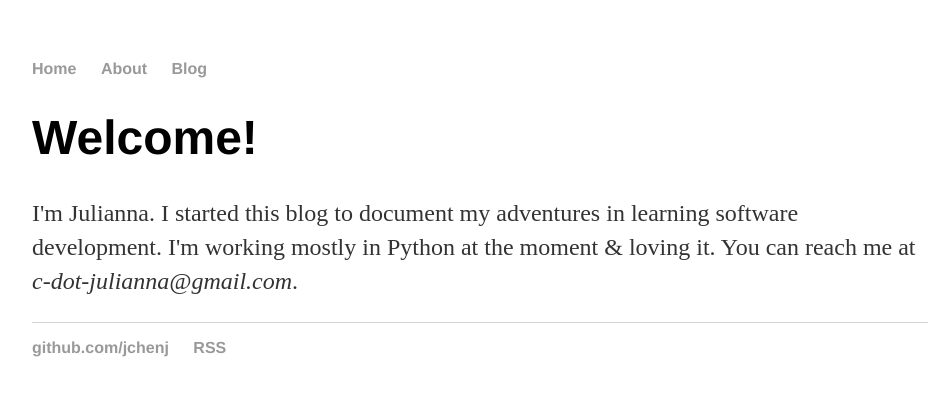
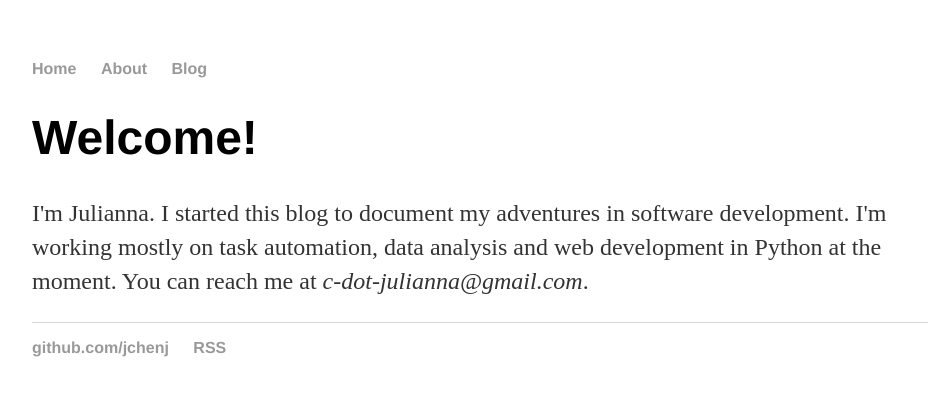
Before and after one commit to jchenj/jchenj.github.io, a Jekyll site: the page built from index.html, in a window 1280 px wide. Shown: the top 396 px of the page, without its empty margins (160-1104 px from the left). Built offline with Jekyll 4.4.1, drawn with Linux system fonts in a browser that asks for light colours.

Commit message:
small tweaks to index, about & two posts

```diff
--- a/about/index.html
+++ b/about/index.html
@@ -9,6 +9,7 @@ title: Julianna Chen
     <p class="tab">
     <b>Computer Science</b><br>
       <a href="https://www.edx.org/course/how-to-code-simple-data">How to Code: Simple Data</a><br><br>
+      <a href="https://www.redhat.com/en/command-line-heroes">Command Line Heroes podcast</a><br><br>
 
     <b>Python</b><br>
       <a href="https://automatetheboringstuff.com">Automate the Boring Stuff with Python</a><br>
--- a/index.html
+++ b/index.html
@@ -4,5 +4,5 @@ title: Julianna Chen
 ---
 <div class= "blurb">
 	<h1>Welcome!</h1>
-        <p>I'm Julianna. I started this blog to document my adventures in learning software development. I'm working mostly in Python at the moment & loving it. You can reach me at <i>c-dot-julianna@gmail.com</i>.</p>
+        <p>I'm Julianna. I started this blog to document my adventures in software development. I'm working mostly on task automation, data analysis and web development in Python at the moment. You can reach me at <i>c-dot-julianna@gmail.com</i>.</p>
 <div><!-- /.blurb -->
```
Also changed, not shown: _posts/2020-01-22-intro-to-git.md (+1 -1 lines), _posts/2020-02-12-key-error-csv-dictreader.md (+1 -1 lines).
